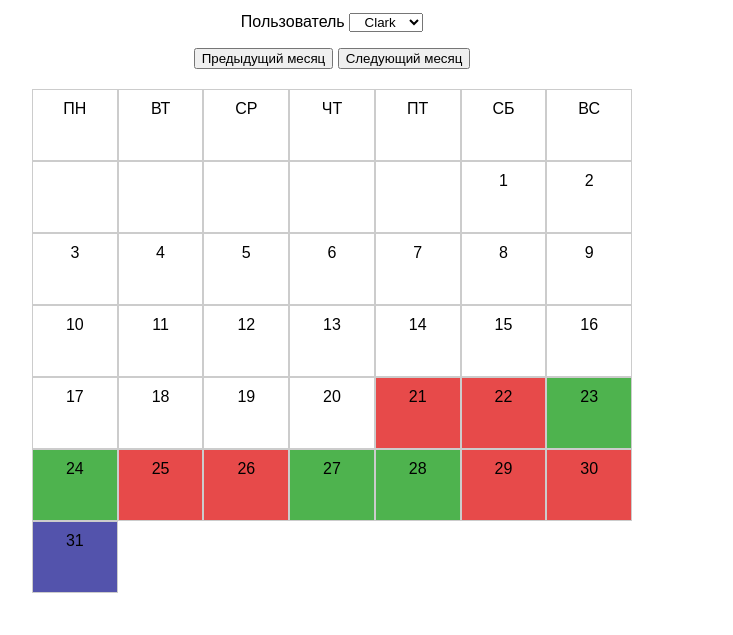
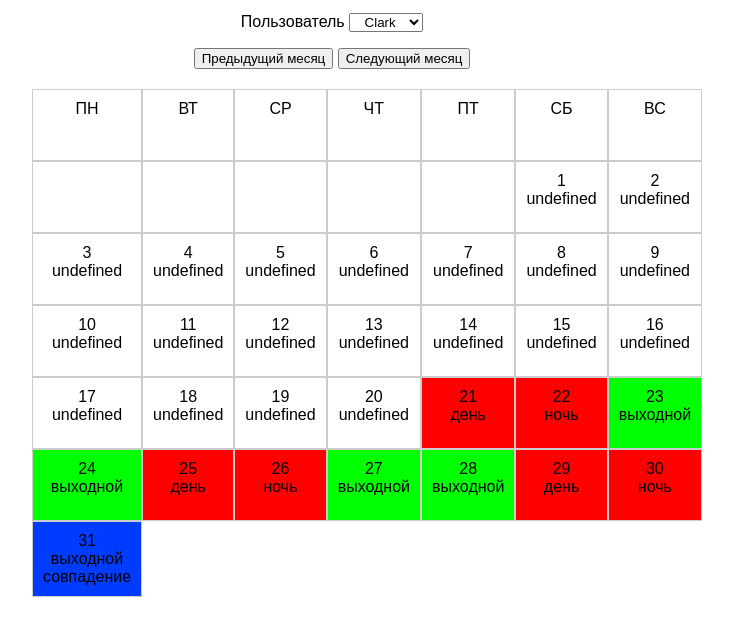
Before and after one commit to Clark-0-0/Calendar, a plain HTML site: page index.html in a window 1280 px wide. Shown: the part 111-746 px from the top of the page, without its empty margins (308-1041 px from the left). Drawn offline with Linux system fonts and the light colour scheme.

Commit message:
Add files via upload

```diff
--- a/scripts/date.js
+++ b/scripts/date.js
@@ -16,6 +16,8 @@ var data_name_schedule = {
     },
 }
 
+var grafik_name = {1:"утро",2:"вечер",3:"ночь",4:"сутки",5:"день",6:"выходной"}
+
 var day_name = ["ПН", "ВТ", "СР", "ЧТ", "ПТ", "СБ", "ВС"]
 var name_state = "Clark"
 var global_month = new Date().getMonth();
@@ -27,11 +29,13 @@ const monthTitleElement = document.getElementById('monthTitle'); // Получа
 let currentYear = new Date().getFullYear();
 let currentMonth = new Date().getMonth();
 let workingDayCounter = 0; // Счетчик рабочих дней
+let workingDayCounter3to2 = 0; // Счетчик рабочих дней
 let workDays, offDays; // Количество рабочих и выходных дней в графике
 
 
 function generateCalendar(data_name){
     workingDayCounter = 0;
+    workingDayCounter3to2 = 0;
     var date = data_name_schedule[data_name]["date"]
     setSchedule(data_name_schedule[data_name]["schedule"])
     const dateParts = date.split('.'); // Предполагаем формат YYYY-MM-DD
@@ -50,15 +54,46 @@ function generateCalendar(data_name){
         //console.log(`${new Intl.DateTimeFormat('ru-RU', { month: 'long' }).format(new Date(year, i+month))} ${year}`)
         const daysInMonth = new Date(year, month + i + 1, 0).getDate(); // Получаем количество дней в месяце
         for (let days = 0; days < daysInMonth; days++) {
+            data_name_schedule[data_name]["month_count"][i+month][days+1] = {};
             //console.log(month,i+month)
             if (days + 1 >= day || month < i+month) {
                 if (workingDayCounter < workDays) {
-                    data_name_schedule[data_name]["month_count"][i+month][days+1] = "work"
+                    data_name_schedule[data_name]["month_count"][i+month][days+1]["style"] = "work"
                     workingDayCounter++; // Увеличиваем счетчик рабочих дней
+
+                    if (data_name_schedule[data_name]["schedule"] == "2/2"){
+                        workingDayCounter3to2++;
+                        if (workingDayCounter3to2 == 3){
+                            workingDayCounter3to2 = 1
+                        }
+                        if (workingDayCounter3to2 == 1){
+                            data_name_schedule[data_name]["month_count"][i+month][days+1]["name_day"] = grafik_name[5]
+                        } else {
+                            data_name_schedule[data_name]["month_count"][i+month][days+1]["name_day"] = grafik_name[3]
+                        }
+                    }
+                    if (data_name_schedule[data_name]["schedule"] == "3/2"){
+                        workingDayCounter3to2++;
+                        if (workingDayCounter3to2 == 10){
+                            workingDayCounter3to2 = 1
+                        }
+                        if (workingDayCounter3to2 < 4){
+                            data_name_schedule[data_name]["month_count"][i+month][days+1]["name_day"] = grafik_name[1]
+                        } else if (workingDayCounter3to2 < 7){
+                            data_name_schedule[data_name]["month_count"][i+month][days+1]["name_day"] = grafik_name[2]
+                        } else if (workingDayCounter3to2 < 10){
+                            data_name_schedule[data_name]["month_count"][i+month][days+1]["name_day"] = grafik_name[3]
+                        }
+                    }
+                    if (data_name_schedule[data_name]["schedule"] == "1/3"){
+                        data_name_schedule[data_name]["month_count"][i+month][days+1]["name_day"] = grafik_name[4]
+                    }
                 } else {
-                    data_name_schedule[data_name]["month_count"][i+month][days+1] = "off"
+                    data_name_schedule[data_name]["month_count"][i+month][days+1]["style"] = "off"
+                    data_name_schedule[data_name]["month_count"][i+month][days+1]["name_day"] = grafik_name[6]
                     if (workingDayCounter >= workDays + offDays - 1) {
                         workingDayCounter = 0; // Сбрасываем счетчик после полного цикла
+
                     } else {
                         workingDayCounter++; // Увеличиваем счетчик
                     }
@@ -103,11 +138,13 @@ function createCalendar(){
     for (const key in data_name_schedule[name_state]["month_count"][global_month]) {
         const dayDiv = document.createElement('div'); // Создаем элемент для дня
         dayDiv.classList.add('day');
-        dayDiv.classList.add(data_name_schedule[name_state]["month_count"][global_month][key]); // Добавляем класс для стилей
-        if (data_name_schedule["Clark"]["month_count"][global_month][key] == "off" && data_name_schedule["Reklizon"]["month_count"][global_month][key] == "off" && data_name_schedule["Diablo"]["month_count"][global_month][key] == "off") {
+        dayDiv.classList.add(data_name_schedule[name_state]["month_count"][global_month][key]["style"]); // Добавляем класс для стилей
+        if (data_name_schedule["Clark"]["month_count"][global_month][key]["style"] == "off" && data_name_schedule["Reklizon"]["month_count"][global_month][key]["style"] == "off" && data_name_schedule["Diablo"]["month_count"][global_month][key]["style"] == "off") {
             dayDiv.classList.add('coincidence');
+            dayDiv.innerText = key + "\n" + data_name_schedule[name_state]["month_count"][global_month][key]["name_day"] + "\n совпадение"; // Устанавливаем текст в ячейку
+        } else {
+            dayDiv.innerText = key + "\n" + data_name_schedule[name_state]["month_count"][global_month][key]["name_day"]; // Устанавливаем текст в ячейку
         }
-        dayDiv.innerText = key; // Устанавливаем текст в ячейку
         calendarElement.appendChild(dayDiv); // Добавляем ячейку дня в календарь
     }
 
--- a/style/style.css
+++ b/style/style.css
@@ -15,13 +15,13 @@ body {
     min-height: 50px; /* Минимальная высота ячейки */
 }
 .work {
-    background-color: rgb(231, 74, 74); /* Красный цвет для рабочих дней */
+    background-color: rgb(255, 0, 0); /* Красный цвет для рабочих дней */
 }
 .off {
-    background-color: rgb(78, 179, 78); /* Зеленый цвет для выходных */
+    background-color: rgb(0, 255, 0); /* Зеленый цвет для выходных */
 }
 .coincidence {
-    background-color: rgb(83, 83, 172); /* Синий цвет для совпадений */
+    background-color: rgb(0, 60, 255); /* Синий цвет для совпадений */
 }
 input {
     margin: 10px; /* Отступы для полей ввода */
```
